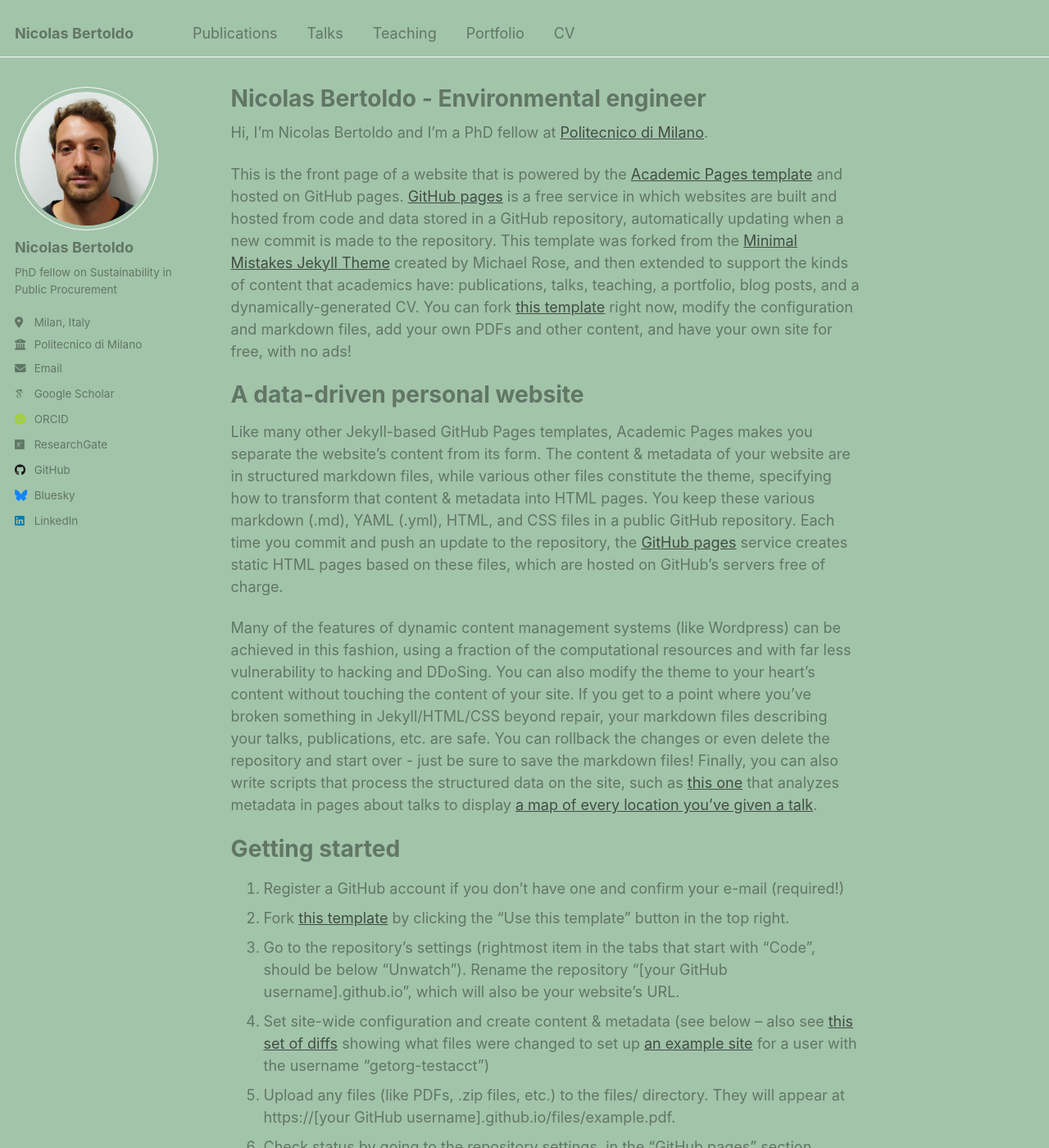
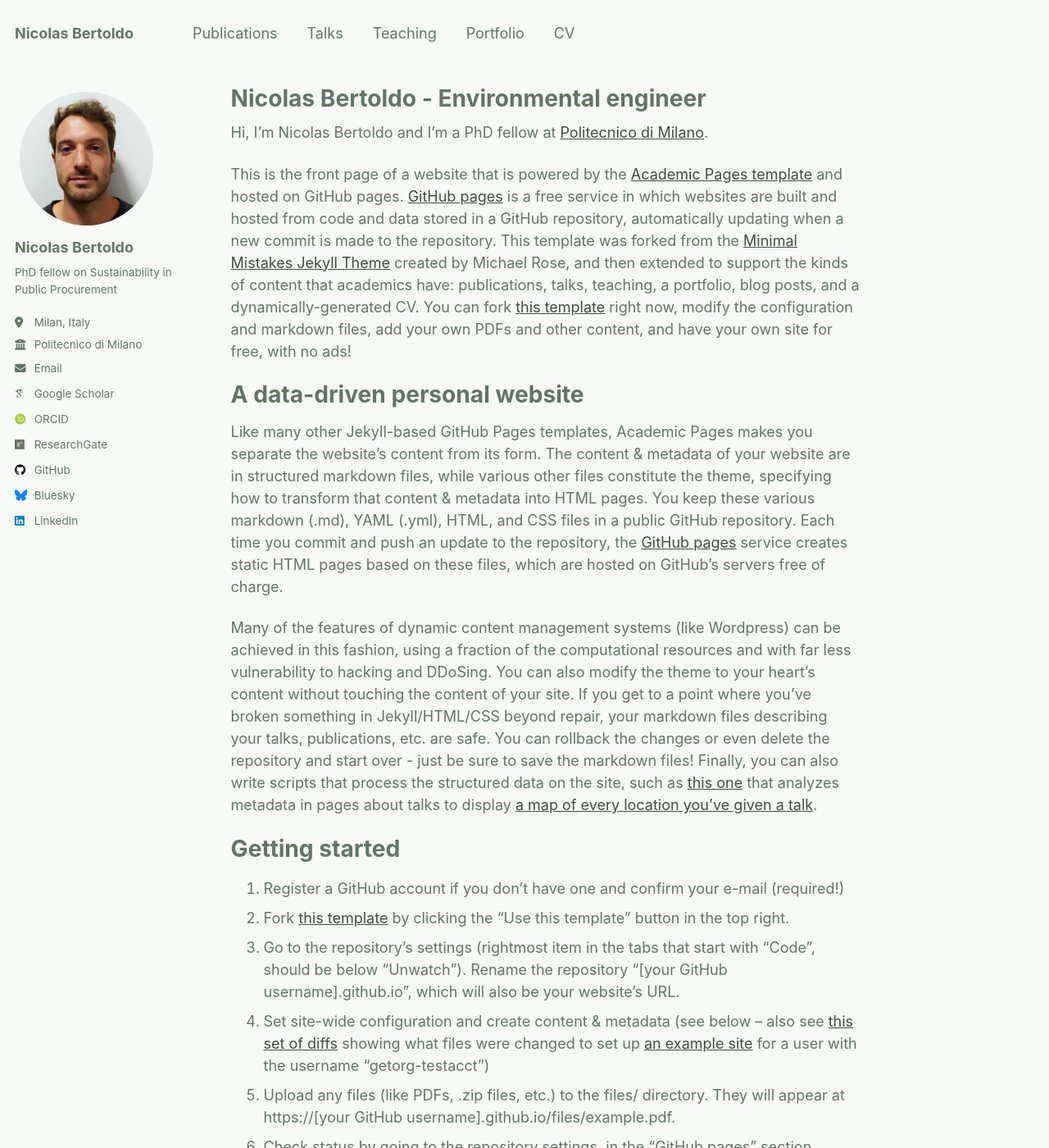
Before and after one commit to Nick-Bertoldo/Nick-Bertoldo.github.io, a Jekyll site: the page built from _pages/about.md, in a window 1280 px wide and 1400 px high. Shown: the whole window at 82% size. Built offline with Jekyll 4.4.1, drawn with Linux system fonts in a browser that asks for light colours; some web fonts are replaced.

Commit message:
Update light theme colors for improved contrast and readability

```diff
--- a/_sass/theme/_green.scss
+++ b/_sass/theme/_green.scss
@@ -9,6 +9,7 @@ $darker-green                : mix(#000, $green, 60%);
 $light-green                 : mix(#fff, $green, 50%);
 $lighter-green               : mix(#fff, $green, 90%);
 $gray                        : #444546;
+$light                       : #EBE6E6;
 
 /* Color codes used for the site */
 $danger-color               : #BA6262;
@@ -30,10 +31,10 @@ $sidebar-screen-min-width   : 1024px;
 /* Default light theme for the site */
 :root {
     --global-base-color                 : #{$gray};
-    --global-bg-color                   : #{$green};
+    --global-bg-color                   : #{$lighter-green};
     --global-border-color               : #{$lighter-green};
-    --global-code-background-color      : #fafafa;
-    --global-code-text-color            : #{$darker-green};
+    --global-code-background-color      : #{$light};
+    --global-code-text-color            : #{$gray};
     --global-fig-caption-color          : mix(#fff,  #{$dark-green}, 25%);
     --global-link-color                 : #{$darker-green};
     --global-link-color-hover           : mix(#000, #{$darker-green}, 25%);
```
